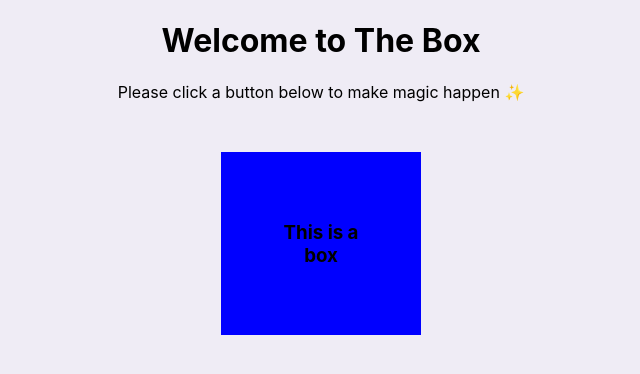
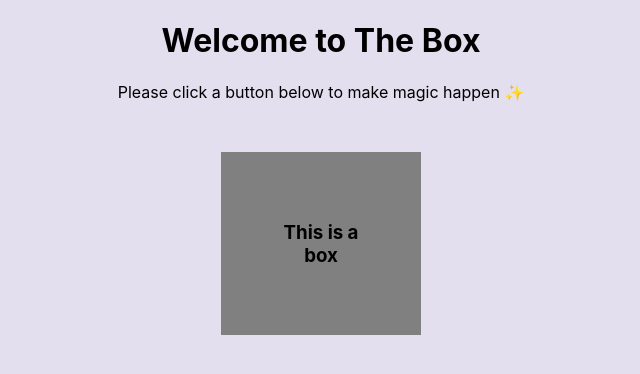
Before and after one commit to antdke/styled-buttons, a React (Create React App) app: page / in a window 1280 px wide. Shown: the top 374 px of the page, without its empty margins (319-959 px from the left). Built offline with nearby package versions, Linux system fonts and the light colour scheme.

Commit message:
Created Button Grid w/ dummy Blue Button

```diff
--- a/src/App.tsx
+++ b/src/App.tsx
@@ -3,13 +3,13 @@ import Box from "./components/Box";
 import Header from "./components/Header";
 import "./App.css";
 
-document.body.style.backgroundColor = "#efecf5";
+document.body.style.backgroundColor = "#e4dfee";
 
 const App: React.FC = () => {
   return (
     <div className="App">
       <Header />
-      <Box color={"blue"} />
+      <Box color={"grey"} />
     </div>
   );
 };
```
Also changed, not shown: src/components/BlueButton.tsx (added, +11 -0 lines), src/components/ButtonGrid.tsx (added, +12 -0 lines).
